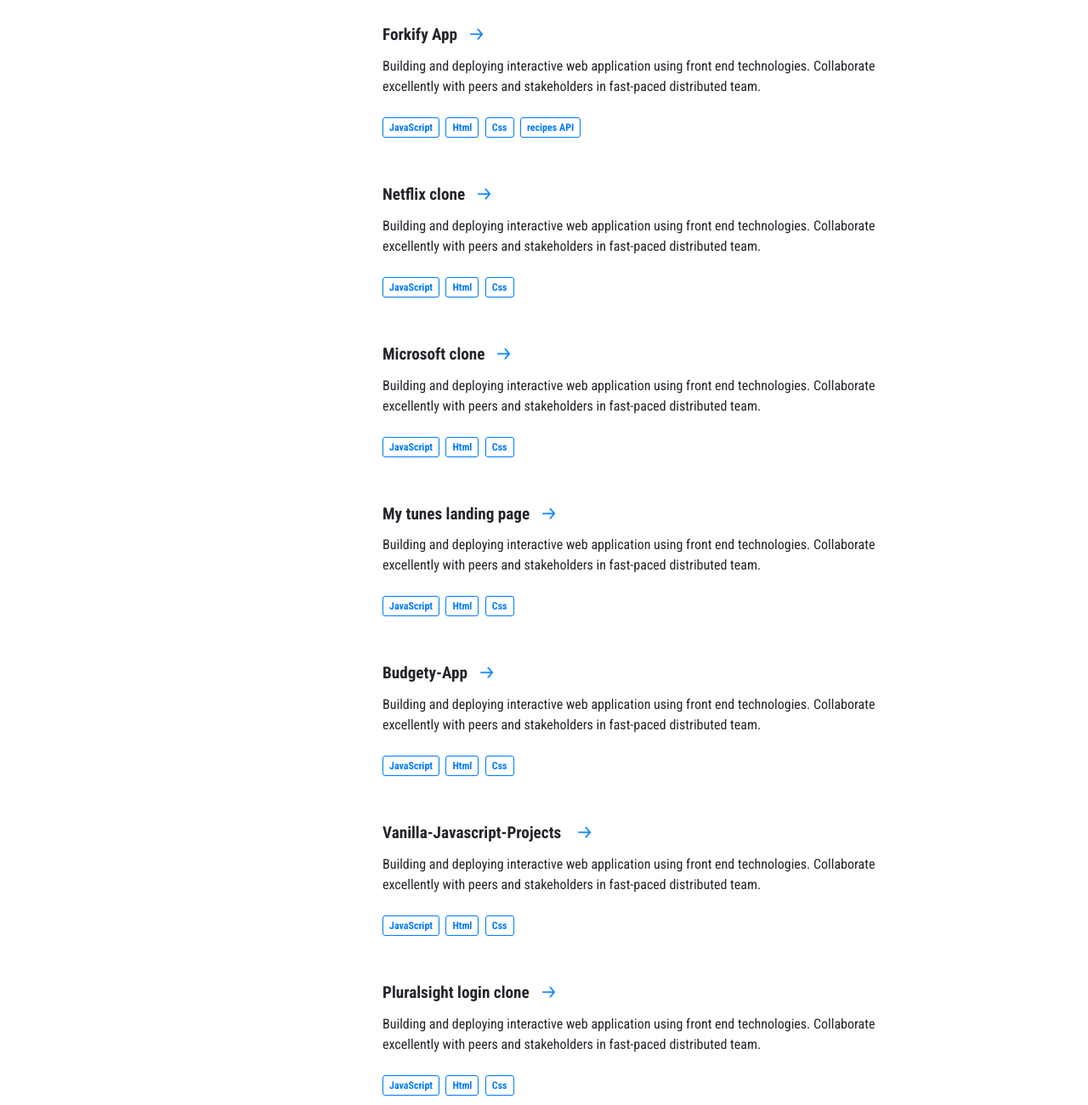
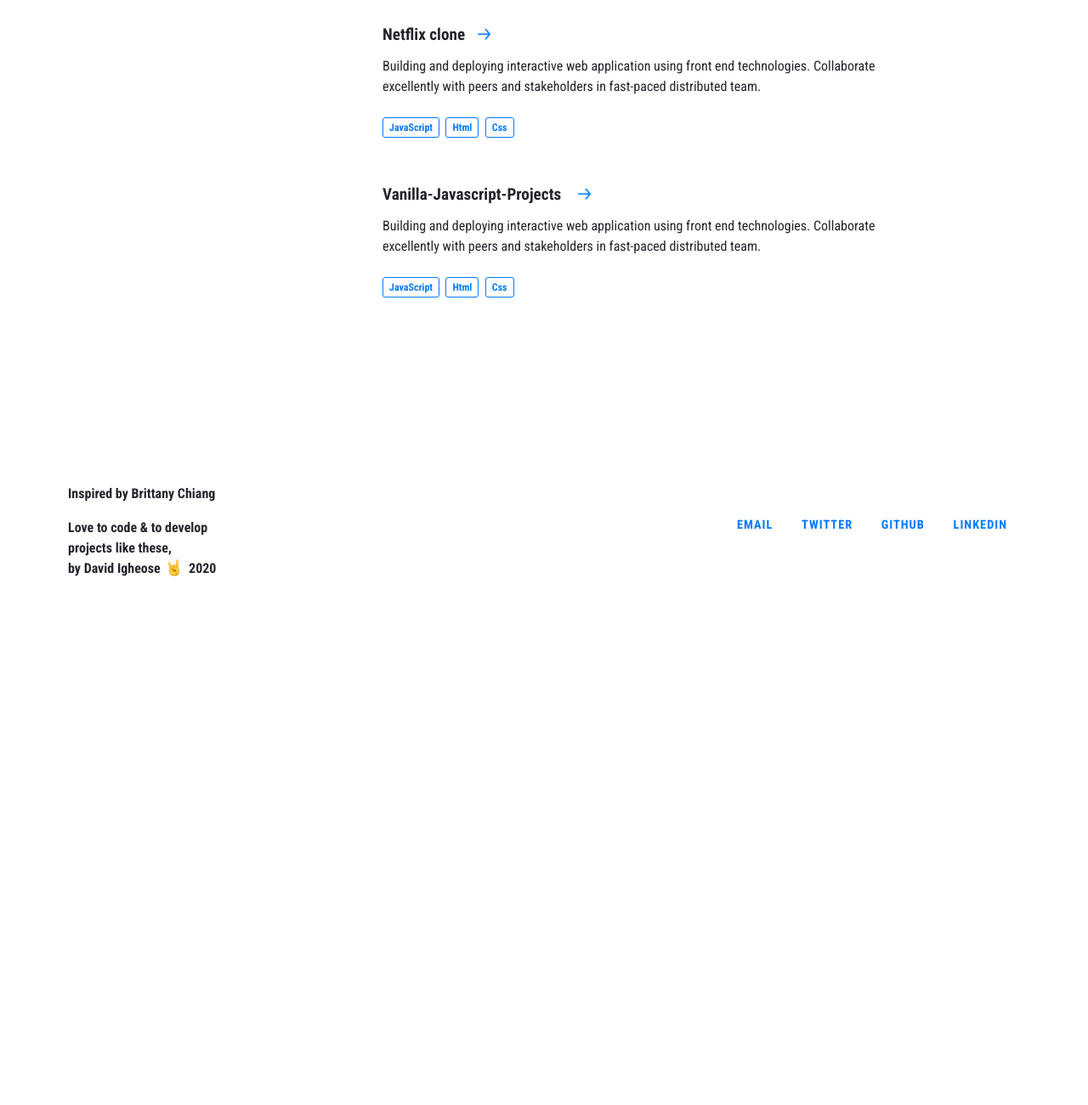
Before and after one commit to Davidohis/Dev-Portfoilo, a website: page index.html in a window 1280 px wide. Shown: the part 3980-5280 px from the top of the page at 85% size. After the commit the page ends 4711 px from the top, so only its background shows below. Drawn offline with Linux system fonts and the light colour scheme.

Commit message:
Update index.html

```diff
--- a/index.html
+++ b/index.html
@@ -212,56 +212,7 @@
                     </div>
                     <div class="project">
                         <div class="project__name">
-                            <a href="https://github.com/Davidohis/Forkify-web-app" target="_blank" class="arrow-link">Forkify App</a>
-                        </div>
-                        <p>Building and deploying interactive web application using front end technologies.
-                            Collaborate excellently with peers and stakeholders in fast-paced distributed team.</p>
-                        <div class="project__used">
-                            <span class="project__used__item">JavaScript</span>
-                            <span class="project__used__item">Html</span>
-                            <span class="project__used__item">Css</span>
-                            <span class="project__used__item">recipes API</span>
-                        </div>
-                    </div>
-                    <div class="project">
-                        <div class="project__name">
                             <a href="https://davidohis.github.io/Netflix-clone-project/" target="_blank" class="arrow-link">Netflix clone</a>
-                        </div>
-                        <p>Building and deploying interactive web application using front end technologies.
-                            Collaborate excellently with peers and stakeholders in fast-paced distributed team.</p>
-                        <div class="project__used">
-                            <span class="project__used__item">JavaScript</span>
-                            <span class="project__used__item">Html</span>
-                            <span class="project__used__item">Css</span>
-                        </div>
-                    </div>
-                    <div class="project">
-                        <div class="project__name">
-                            <a href="https://davidohis.github.io/Microsoft-clone/" target="_blank" class="arrow-link">Microsoft clone</a>
-                        </div>
-                        <p>Building and deploying interactive web application using front end technologies.
-                            Collaborate excellently with peers and stakeholders in fast-paced distributed team.</p>
-                        <div class="project__used">
-                            <span class="project__used__item">JavaScript</span>
-                            <span class="project__used__item">Html</span>
-                            <span class="project__used__item">Css</span>
-                        </div>
-                    </div>
-                    <div class="project">
-                        <div class="project__name">
-                            <a href="https://davidohis.github.io/My-tunes/" target="_blank" class="arrow-link">My tunes landing page</a>
-                        </div>
-                        <p>Building and deploying interactive web application using front end technologies.
-                            Collaborate excellently with peers and stakeholders in fast-paced distributed team.</p>
-                        <div class="project__used">
-                            <span class="project__used__item">JavaScript</span>
-                            <span class="project__used__item">Html</span>
-                            <span class="project__used__item">Css</span>
-                        </div>
-                    </div>
-                    <div class="project">
-                        <div class="project__name">
-                            <a href="https://davidohis.github.io/Budgety-App-/" target="_blank" class="arrow-link">Budgety-App</a>
                         </div>
                         <p>Building and deploying interactive web application using front end technologies.
                             Collaborate excellently with peers and stakeholders in fast-paced distributed team.</p>
@@ -275,18 +226,6 @@
                         <div class="project__name">
                             <a href="https://github.com/Davidohis/Vanilla-Javascript-Projects" target="_blank" class="arrow-link">Vanilla-Javascript-Projects
                             </a>
-                        </div>
-                        <p>Building and deploying interactive web application using front end technologies.
-                            Collaborate excellently with peers and stakeholders in fast-paced distributed team.</p>
-                        <div class="project__used">
-                            <span class="project__used__item">JavaScript</span>
-                            <span class="project__used__item">Html</span>
-                            <span class="project__used__item">Css</span>
-                        </div>
-                    </div>
-                    <div class="project">
-                        <div class="project__name">
-                            <a href="https://davidohis.github.io/Pluralsight-login-clone/" target="_blank" class="arrow-link">Pluralsight login clone</a>
                         </div>
                         <p>Building and deploying interactive web application using front end technologies.
                             Collaborate excellently with peers and stakeholders in fast-paced distributed team.</p>
```
